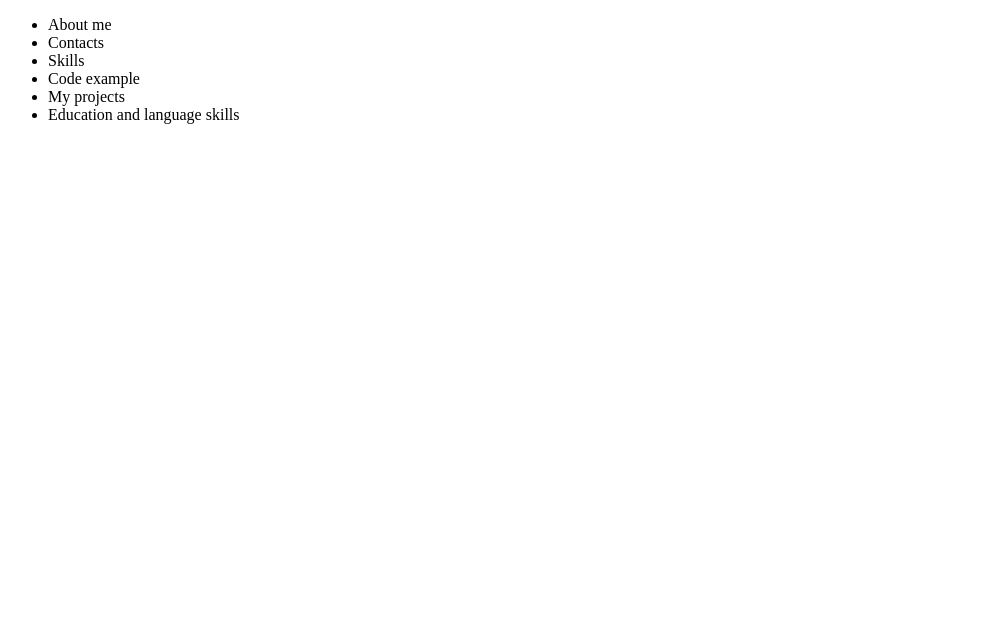
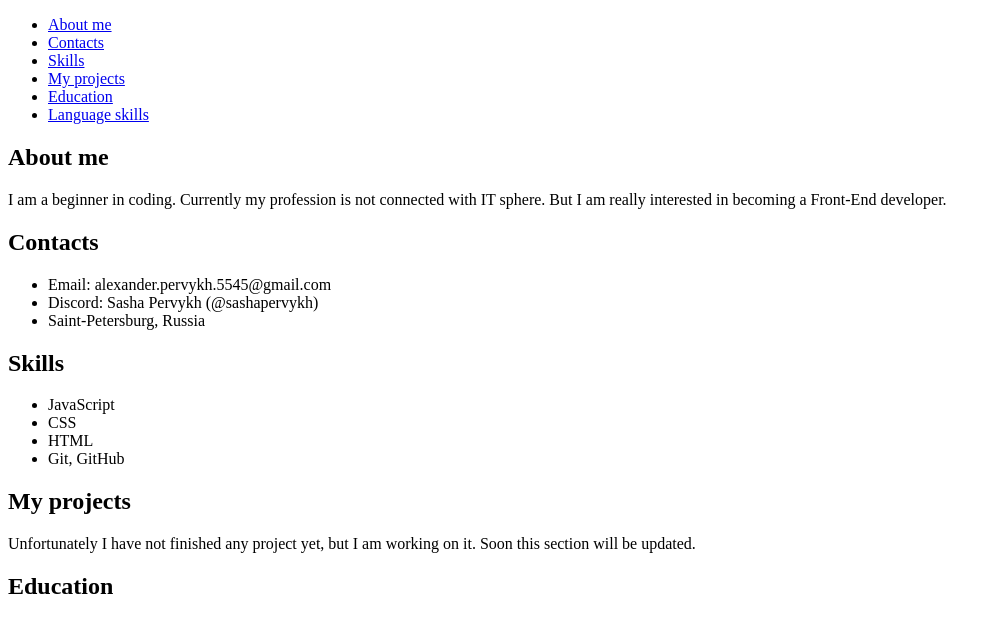
Before and after one commit to sashapervykh/rsschool-cv, a plain HTML site: page index.html in a window 1280 px wide. Shown: the whole page, without its empty margins (0-1001 px from the left). Drawn offline with Linux system fonts and the light colour scheme.

Commit message:
feat: add sections content

```diff
--- a/index.html
+++ b/index.html
@@ -10,20 +10,46 @@
     <header>
       <nav>
         <ul>
-          <li>About me</li>
-          <li>Contacts</li>
-          <li>Skills</li>
-          <li>Code example</li>
-          <li>My projects</li>
-          <li>Education and language skills</li>
+          <li><a href="#">About me</a></li>
+          <li><a href="#">Contacts</a></li>
+          <li><a href="#">Skills</a></li>
+          <li><a href="#">My projects</a></li>
+          <li><a href="#">Education</a></li>
+          <li><a href="#">Language skills</a></li>
         </ul>
       </nav>
     </header>
     <main>
-      <div></div>
-      <div></div>
-      <div></div>
-      <div></div>
+      <div>
+        <h2>About me</h2>
+        I am a beginner in coding. Currently my profession is not connected with
+        IT sphere. But I am really interested in becoming a Front-End developer.
+      </div>
+      <div>
+        <h2>Contacts</h2>
+        <ul>
+          <li>Email: alexander.pervykh.5545@gmail.com</li>
+          <li>Discord: Sasha Pervykh (@sashapervykh)</li>
+          <li>Saint-Petersburg, Russia</li>
+        </ul>
+      </div>
+      <div>
+        <h2>Skills</h2>
+        <ul>
+          <li>JavaScript</li>
+          <li>CSS</li>
+          <li>HTML</li>
+          <li>Git, GitHub</li>
+        </ul>
+      </div>
+      <div>
+        <h2>My projects</h2>
+        Unfortunately I have not finished any project yet, but I am working on
+        it. Soon this section will be updated.
+      </div>
+      <div>
+        <h2>Education</h2>
+      </div>
     </main>
     <footer></footer>
   </body>
```
